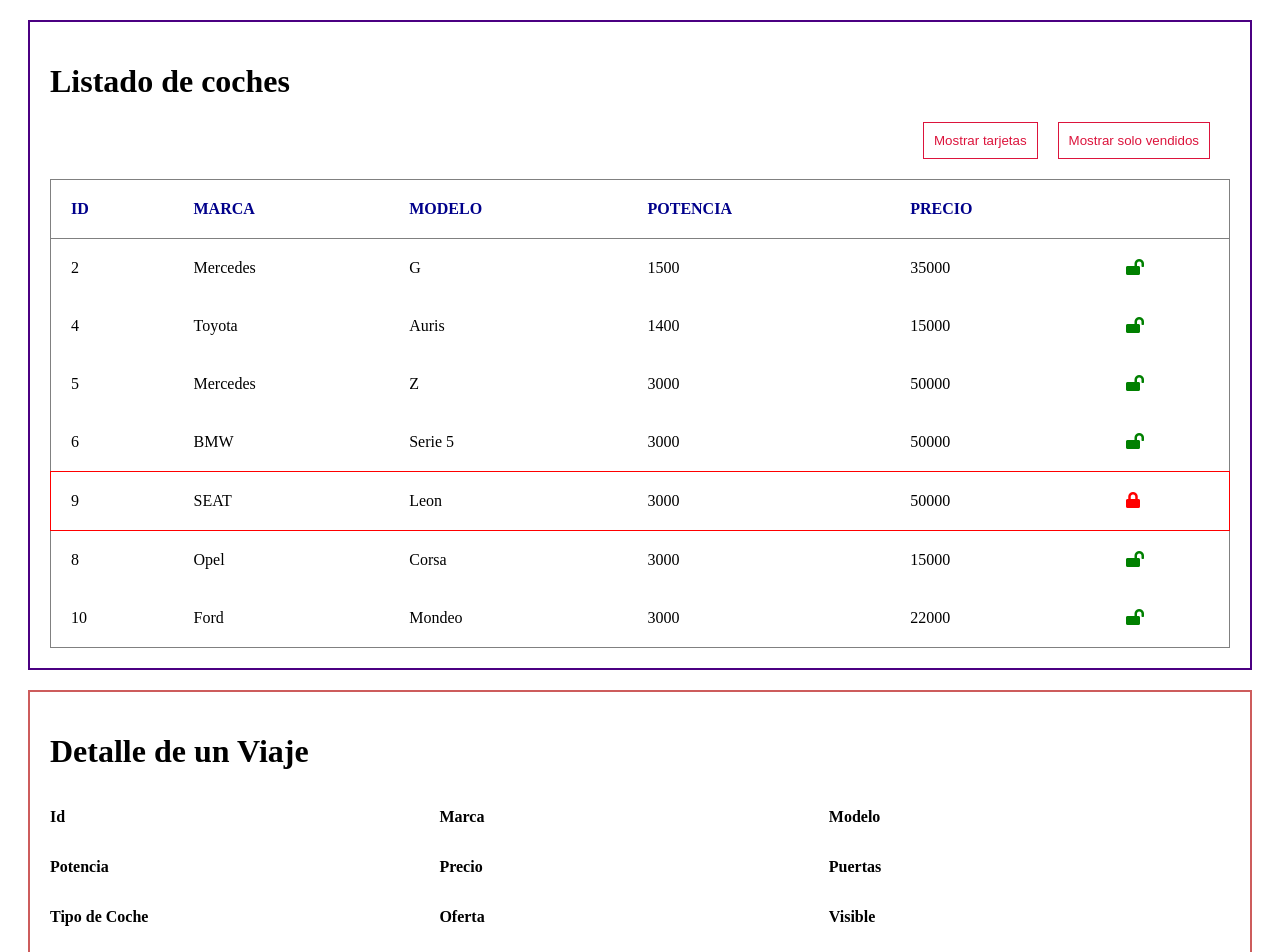
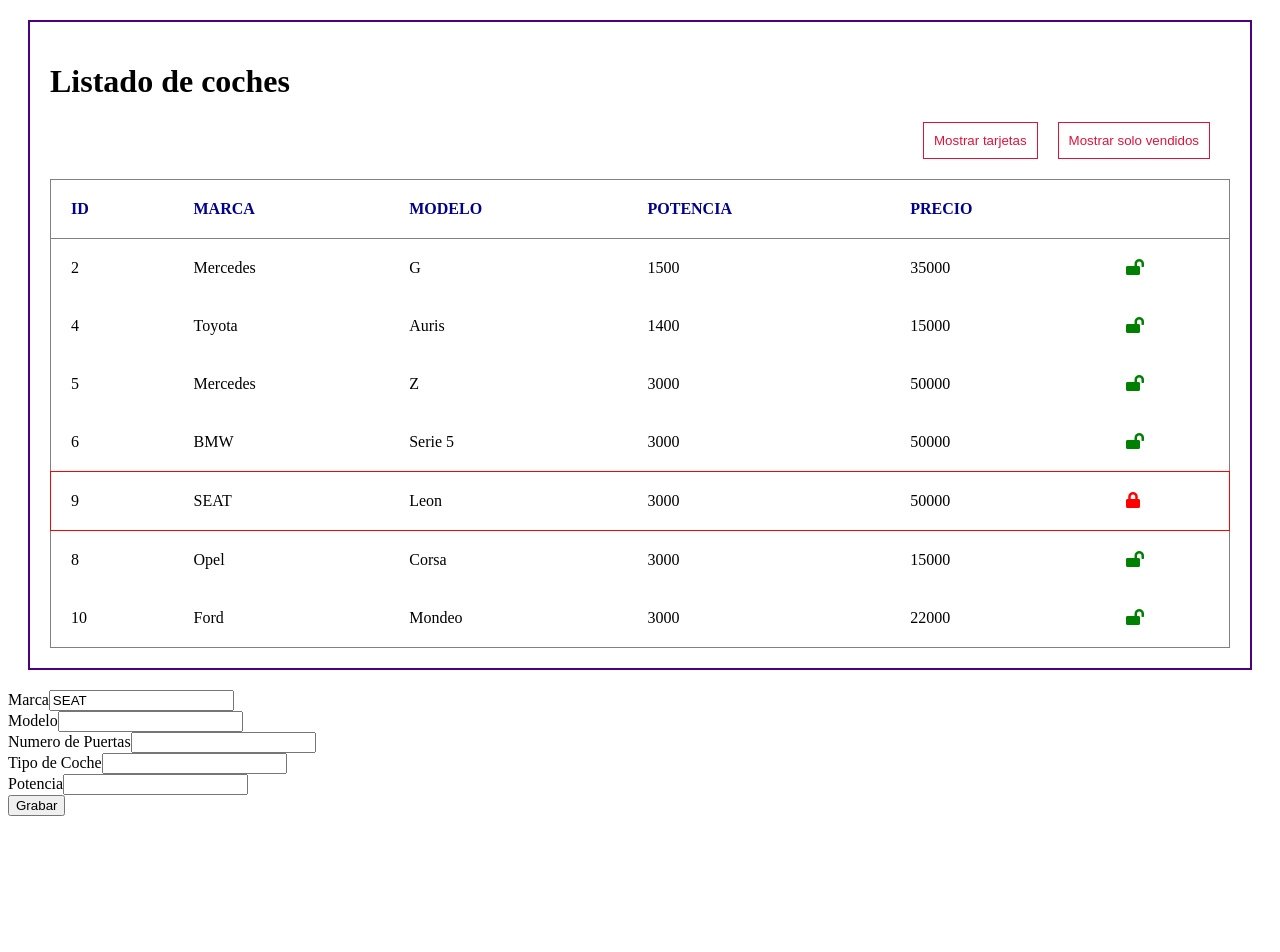
Before and after one commit to crishyperreality/concesionario-coches, an Angular app: page / in a window 1280 px wide. Shown: the top 952 px of the page. After the commit the page ends 824 px from the top, so only its background shows below. Built offline with nearby package versions, Linux system fonts and the light colour scheme.

Commit message:
primer form

```diff
--- a/src/app/app.component.html
+++ b/src/app/app.component.html
@@ -1,2 +1,4 @@
-<app-coches-list [coches]="coches" (cocheSeleccionado)="cocheSeleccion($event)" ></app-coches-list>
-<app-coche-detail [coche]="cocheSeleccionado" ></app-coche-detail>
+<app-coches-list [coches]="coches" (cocheSeleccionado)="cocheSeleccion($event)"></app-coches-list>
+<!-- <app-coche-detail [coche]="cocheSeleccionado" ></app-coche-detail> -->
+
+<app-coche-edit></app-coche-edit>
--- /dev/null
+++ b/src/app/coche-edit/coche-edit.component.html
@@ -0,0 +1,23 @@
+<form [formGroup]="cocheForm" (ngSubmit)="grabar()">
+    <div>
+        <label>Marca</label>
+        <input type="text" formControlName="marca">
+    </div>
+    <div>
+        <label>Modelo</label>
+        <input type="text" formControlName="modelo">
+    </div>
+    <div>
+        <label>Numero de Puertas</label>
+        <input type="number" formControlName="puertas">
+    </div>
+    <div>
+        <label>Tipo de Coche</label>
+        <input type="text" formControlName="tipoDeCoche">
+    </div>
+    <div>
+        <label>Potencia</label>
+        <input type="number" formControlName="potencia">
+    </div>
+    <button type="submit">Grabar</button>
+</form>
--- /dev/null
+++ b/src/app/coche-edit/coche-edit.component.ts
@@ -0,0 +1,30 @@
+import { Component, OnInit } from '@angular/core';
+import { FormControl, FormGroup } from '@angular/forms';
+
+@Component({
+  selector: 'app-coche-edit',
+  templateUrl: './coche-edit.component.html',
+  styleUrls: ['./coche-edit.component.scss']
+})
+export class CocheEditComponent implements OnInit {
+
+  cocheForm: FormGroup;
+
+  constructor() {
+    this.cocheForm = new FormGroup({
+      marca: new FormControl(''),
+      modelo: new FormControl(''),
+      puertas: new FormControl(''),
+      tipoDeCoche: new FormControl(''),
+      potencia: new FormControl('')
+    });
+  }
+
+  ngOnInit(): void {
+    this.cocheForm.controls.marca.setValue('SEAT');
+  }
+
+  grabar(): void {
+    console.log(this.cocheForm.value);
+  }
+}
--- a/src/app/coche-estado.directive.ts
+++ b/src/app/coche-estado.directive.ts
@@ -1,12 +1,12 @@
 import {
   Directive, ElementRef, EventEmitter, Input,
-  OnChanges, OnInit, Output, Renderer2, SimpleChanges
+  OnChanges, Output, Renderer2, SimpleChanges
 } from '@angular/core';
 
 @Directive({
   selector: '[appCocheEstado]'
 })
-export class CocheEstadoDirective implements OnInit, OnChanges {
+export class CocheEstadoDirective implements OnChanges {
 
   @Input() appCocheEstado = false;
   @Output() clicked = new EventEmitter<string>();
@@ -16,48 +16,34 @@ export class CocheEstadoDirective implements OnInit, OnChanges {
   constructor(private el: ElementRef, private renderer: Renderer2) {
   }
 
-  ngOnInit(): void {
-    // console.log('2')
-    // // <i class="fa fa-lock"></i>
-    // this.icon = this.renderer.createElement('i'); // <i></i>
-    // this.renderer.addClass(this.icon, 'fa');
-    // this.renderer.addClass(this.icon, this.dameClaseFA());
-    // this.renderer.setStyle(this.icon, 'color', this.dameColor());
-
-
-    // this.renderer.listen(this.icon, 'click', (e) => {
-    //   this.clicked.emit('Hola que tal');
-    // });
-
-    // this.renderer.appendChild(this.el.nativeElement, this.icon); // <td><i></i></td>
-  }
-
   ngOnChanges(changes: SimpleChanges): void {
 
     if (changes.appCocheEstado) {
-      if (this.icon) {
-        this.renderer.removeChild(this.el.nativeElement, this.icon);
+      if (!this.icon) {
+        this.crearYAñadirIcono();
       }
 
-      this.icon = this.renderer.createElement('i'); // <i></i>
-      this.renderer.addClass(this.icon, 'fa');
-      this.renderer.addClass(this.icon, this.dameClaseFA());
-      this.renderer.setStyle(this.icon, 'color', this.dameColor());
-
-
-      this.renderer.listen(this.icon, 'click', (e) => {
-        this.clicked.emit('Hola que tal');
-      });
-
-      this.renderer.appendChild(this.el.nativeElement, this.icon);
+      this.renderer.removeClass(this.icon, 'fa-lock');
+      this.renderer.removeClass(this.icon, 'fa-lock-open');
+      this.renderer.addClass(this.icon, this.dameClaseCamdado());
+      this.renderer.setStyle(this.icon, 'color', this.dameColorCandado());
     }
   }
 
-  private dameClaseFA(): string {
+  private crearYAñadirIcono(): void {
+    this.icon = this.renderer.createElement('i');
+    this.renderer.addClass(this.icon, 'fa');
+    this.renderer.listen(this.icon, 'click', (e) => {
+      this.clicked.emit('Hola que tal');
+    });
+    this.renderer.appendChild(this.el.nativeElement, this.icon);
+  }
+
+  private dameClaseCamdado(): string {
     return this.appCocheEstado ? 'fa-lock' : 'fa-lock-open';
   }
 
-  private dameColor(): string {
+  private dameColorCandado(): string {
     return this.appCocheEstado ? 'red' : 'green';
   }
 
```
Also changed, not shown: src/app/app.module.ts (+6 -2 lines), src/app/coche-edit/coche-edit.component.scss (added), 1 other file (tests, documents, lock files or other folders).
